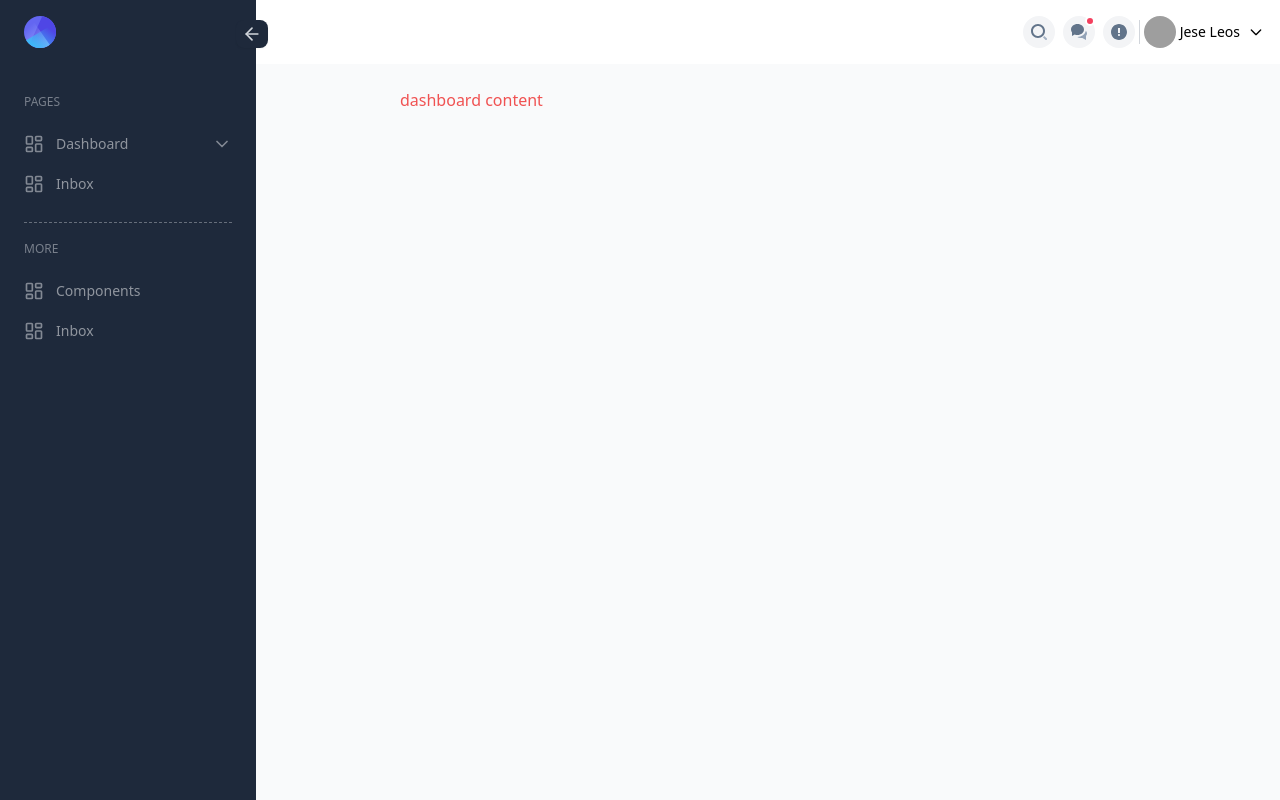
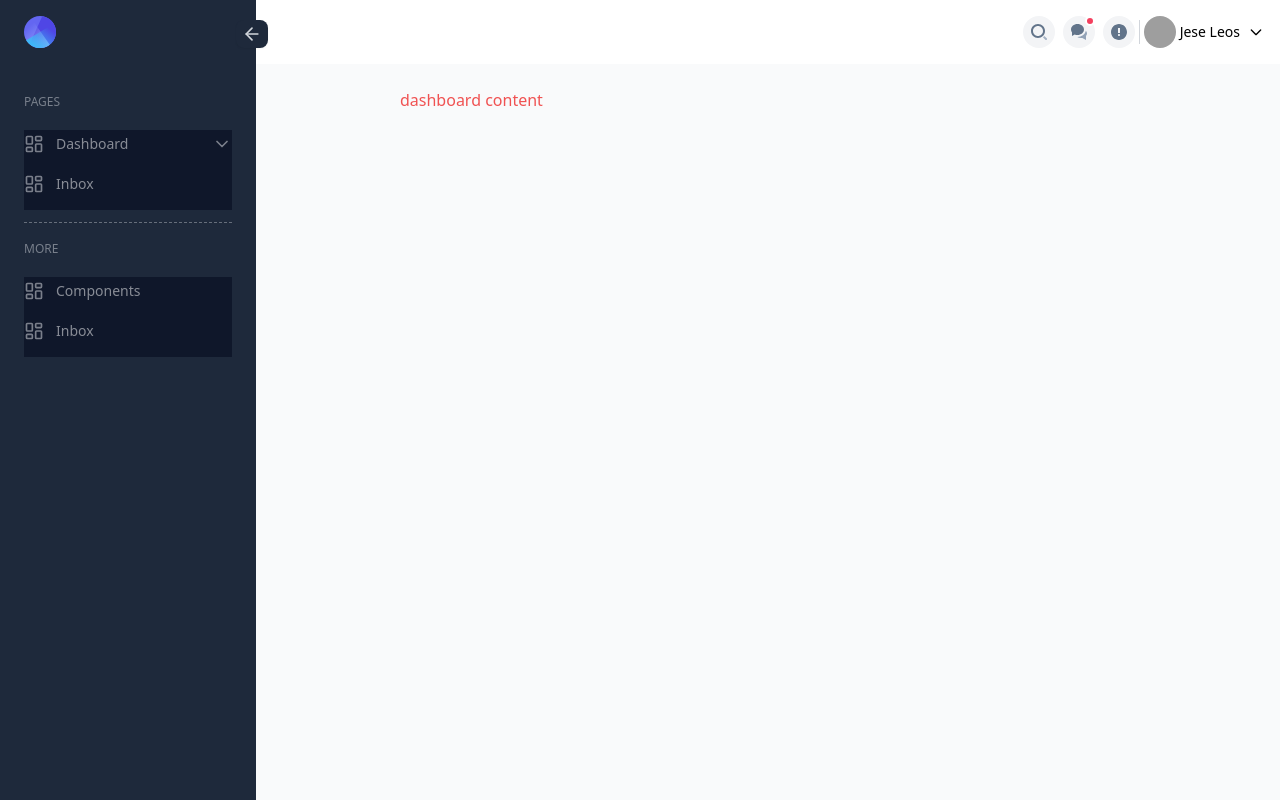
Before and after one commit to iliafaramarzpour/react-admin-dashbaoard, a React (Create React App) app: page / in a window 1280 px wide. Built offline with nearby package versions, Linux system fonts and the light colour scheme; grey boxes are pictures that could not be loaded.

Commit message:
chore : add class active menu sidebar

```diff
--- a/src/components/common/layout/sideMenu/Item.js
+++ b/src/components/common/layout/sideMenu/Item.js
@@ -5,10 +5,14 @@ import { useNavigate } from "react-router-dom";
 
 function MenuItem({ item, openSidebar }) {
   const [dropDown, setDropDown] = useState(false);
+  const [isActive, setIsActive] = useState(true);
   const navigate = useNavigate();
 
   return (
-    <li onClick={() => linkTo(item, navigate)} className=" py-1 px-0">
+    <li
+      onClick={() => linkTo(item, navigate)}
+      className={`py-1 px-0 ${isActive && openSidebar && "bg-slate-900"}`}
+    >
       <div
         className="flex items-center justify-between cursor-pointer text-white opacity-50 hover:opacity-100 duration-300 text-sm pb-3 ease-in transition "
         onClick={() => setDropDown(!dropDown)}
@@ -28,13 +32,15 @@ function MenuItem({ item, openSidebar }) {
         )}
       </div>
       {item.subMenu && openSidebar && (
-        <ul className={`pl-8 ease-in duration-300 ${!dropDown && "hidden"}`}>
+        <ul className={`pl-8 ease-in duration-300  ${!dropDown && "hidden"}`}>
           {item.subMenu.map((item, index) => {
             return (
               <li
                 onClick={() => linkTo(item, navigate)}
                 key={index}
-                className="text-white opacity-50 hover:opacity-100 duration-300 cursor-pointer text-sm pb-2"
+                className={`text-white opacity-50 hover:opacity-100 duration-300 cursor-pointer text-sm pb-2 ${
+                  isActive && "text-indigo-500 opacity-100"
+                }`}
               >
                 {item.title}
               </li>
--- a/src/components/common/layout/sideMenu/SideMenu.js
+++ b/src/components/common/layout/sideMenu/SideMenu.js
@@ -54,10 +54,6 @@ function SideMenu({ openSidebar }) {
     },
   ];
 
-  //   TODO : Add Style for Divider
-  //   TODO : Add Style for menu items
-  //   TODO : Add Style for Active menu item
-
   return (
     <>
       <div>
```
